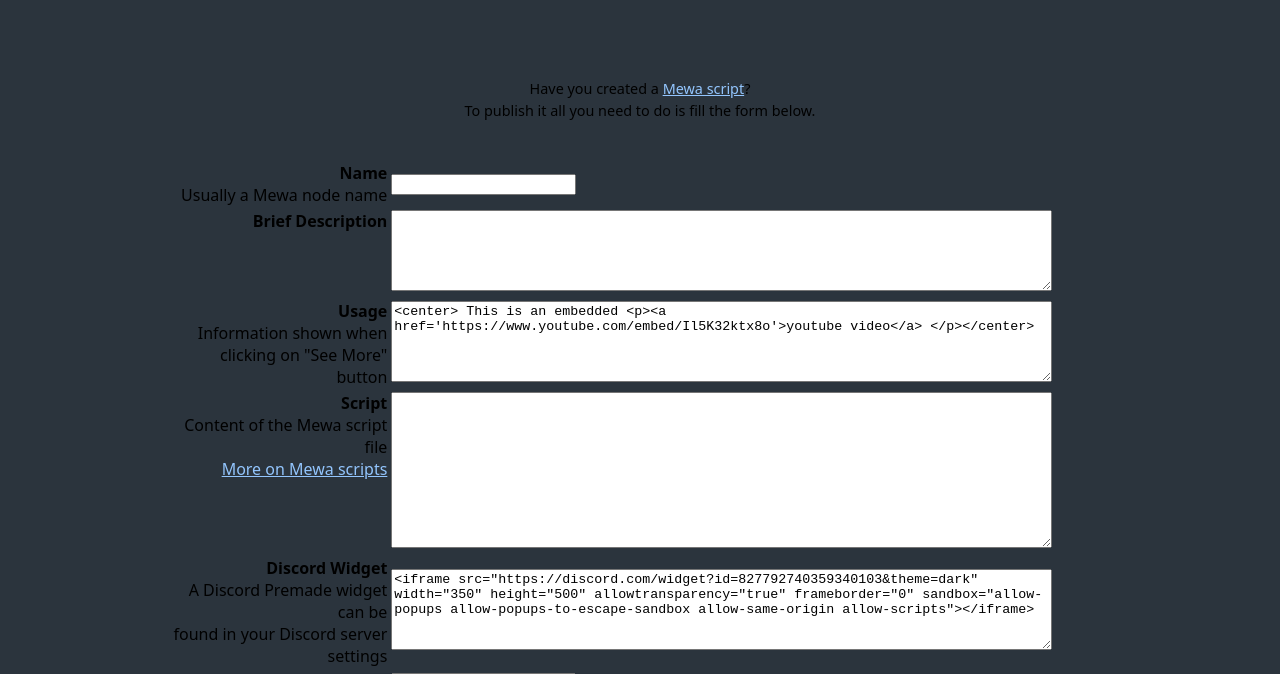
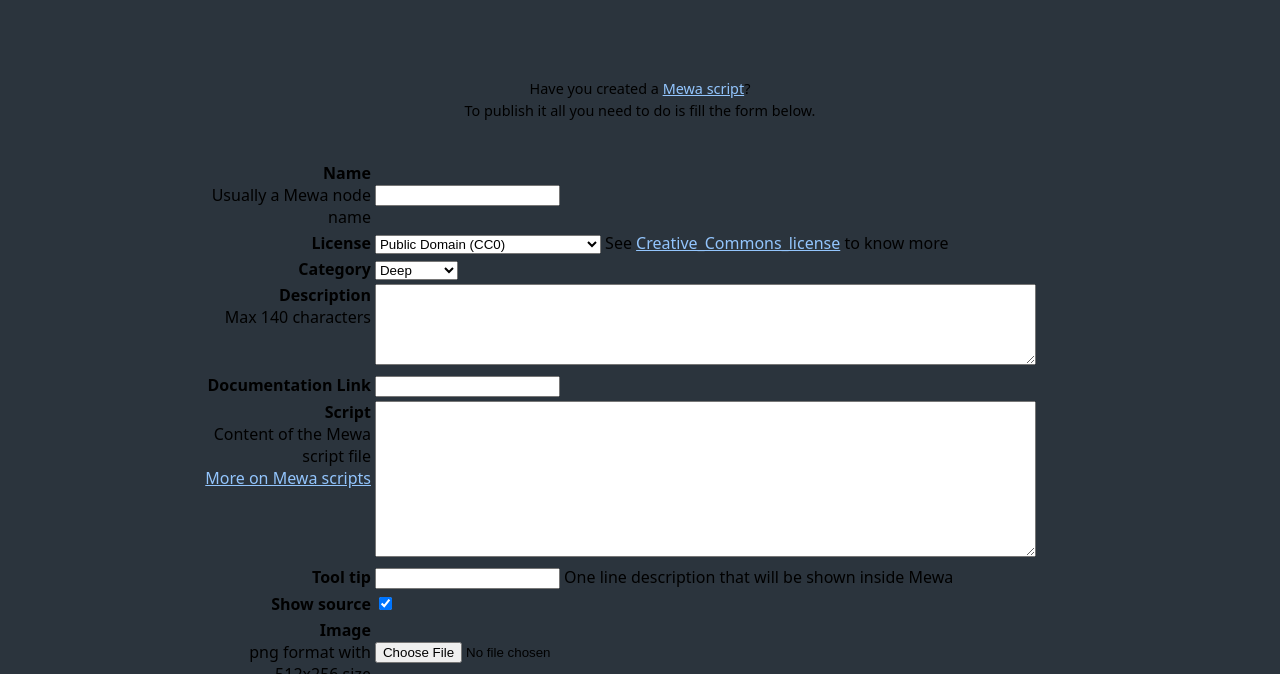
Before and after one commit to Mewatools/mewa-webstore, a website: page newaddon-form.html in a window 1280 px wide. Shown: the part 126-800 px from the top of the page. Drawn offline with Linux system fonts and the light colour scheme; files whose address does not match are found by name.

Commit message:
Remove Discord server entry and more-information entry from newaddon-form.html. Add Go-to-User-Guide button

```diff
--- a/newaddon-form.html
+++ b/newaddon-form.html
@@ -40,13 +40,50 @@
         </tr>
 
         <tr>
-        <td style="text-align:right;vertical-align:top;"><strong>Brief Description</strong></td>
+        <td style="text-align:right"><strong>License</strong></td>
+        <td>
+        <select name="license" id="license">
+          <option value="cc">Public Domain (CC0)</option>
+          <option value="cc-by">Attribution (CC BY)</option>
+          <option value="cc-bysa">Attribution-ShareAlike (CC BY-SA)</option>
+        </select>
+                See <a href="https://en.wikipedia.org/wiki/Creative_Commons_license">Creative_Commons_license</a> to know more
+        </td>
+        </tr>
+
+        <tr>
+        <td style="text-align:right"><strong>Category</strong></td>
+        <td>
+        <select name="category" id="category">
+          <option value="deep">Deep</option>
+          <option value="image">Image</option>
+          <option value="particles">Particles</option>
+          <option value="draw">Draw</option>
+          <option value="time">Time</option>
+          <option value="channel">Channel</option>
+          <option value="color">Color</option>
+          <option value="filter">Filter</option>
+          <option value="keyer">Keyer</option>
+          <option value="merge">Merge</option>
+          <option value="transform">Transform</option>
+          <option value="3d">3D</option>
+          <option value="stereo">Stereo</option>
+          <option value="cg">CG</option>
+          <option value="curves">Curves</option>
+          <option value="utilities">Utilities</option>
+          <option value="other">Other</option>
+        </select>
+        </td>
+        </tr>
+
+        <tr>
+        <td style="text-align:right;vertical-align:top;"><strong>Description</strong><br>Max 140 characters</td>
         <td> <textarea name="description" cols="80" rows="5" required=""></textarea>   </td>
         </tr>
 
         <tr>
-        <td style="text-align:right;vertical-align:top;"><strong>Usage</strong><br>Information shown when</br> clicking on "See More" button</td>
-        <td> <textarea name="extra_html" cols="80" rows="5">&lt;center&gt; This is an embedded &lt;p&gt;&lt;a href='https://www.youtube.com/embed/Il5K32ktx8o'&gt;youtube video&lt;/a&gt; &lt;/p&gt;&lt;/center&gt;</textarea>   </td>
+        <td style="text-align:right"><strong>Documentation Link</strong></td>
+        <td><input type="text" name="doc_link" value="" required="">   </td>
         </tr>
 
         <tr>
@@ -55,16 +92,8 @@
         </tr>
 
         <tr>
-        <td style="text-align:right;vertical-align:top;"><strong>Discord Widget</strong><br>A Discord Premade widget can be</br> found in your Discord server settings</td>
-        <td> <textarea name="discord_widget" cols="80" rows="5">
-&lt;iframe src="https://discord.com/widget?id=827792740359340103&amp;theme=dark" width="350" height="500" allowtransparency="true" frameborder="0" sandbox="allow-popups allow-popups-to-escape-sandbox allow-same-origin allow-scripts"&gt;&lt;/iframe&gt;
-        </textarea>
-        </td>
-        </tr>
-
-        <tr>
         <td style="text-align:right"><strong>Tool tip</strong></td>
-        <td><input type="text" name="tooltip" value="" required="">  one line description that will be shown inside Mewa </td>
+        <td><input type="text" name="tooltip" value="" required="">  One line description that will be shown inside Mewa </td>
         </tr>
 
         <tr>
```
Also changed, not shown: addon-details.html (+33 -13 lines), addon-list.html (+5 -4 lines).
